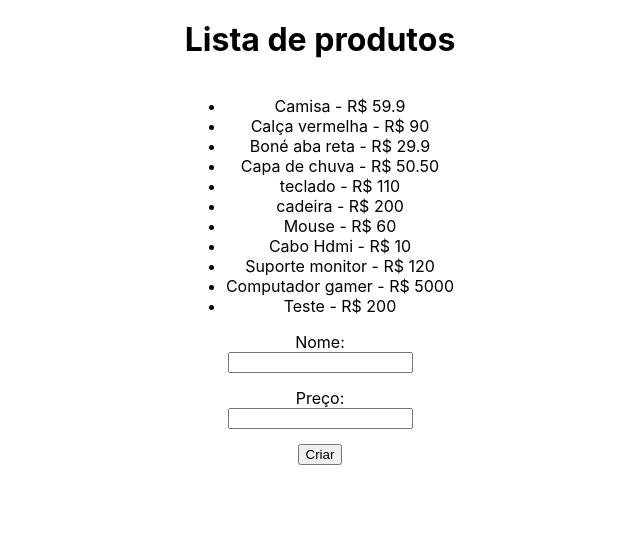
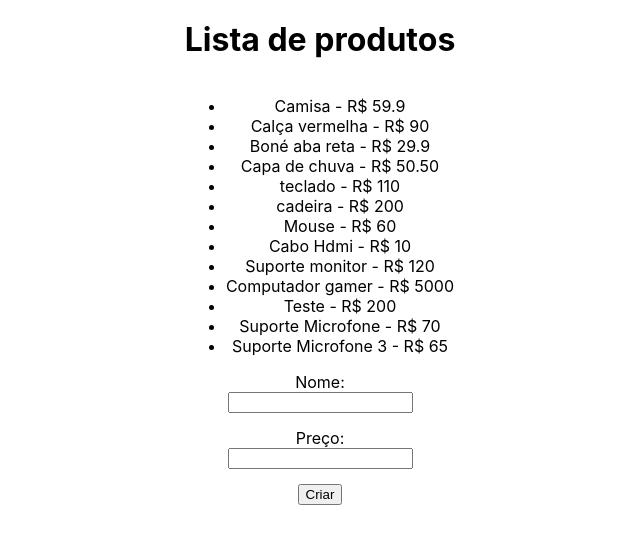
Before and after one commit to Thiago11112000/React-2025-curso-Hora-de-Codar, a React (Vite) app in the folder 6_REO_HTTP/httpreact/: page / in a window 1280 px wide. Shown: the top 544 px of the page, without its empty margins (320-960 px from the left). Built offline with nearby package versions, Linux system fonts and the light colour scheme; data requests are answered from the project's data file.

Commit message:
Loading no Post

```diff
--- a/6_REO_HTTP/httpreact/data/db.json
+++ b/6_REO_HTTP/httpreact/data/db.json
@@ -54,6 +54,16 @@
       "id": "17a0",
       "name": "Teste",
       "price": "200"
+    },
+    {
+      "id": "38b8",
+      "name": "Suporte Microfone",
+      "price": "70"
+    },
+    {
+      "id": "52db",
+      "name": "Suporte Microfone 3",
+      "price": "65"
     }
   ]
 }
--- a/6_REO_HTTP/httpreact/src/App.jsx
+++ b/6_REO_HTTP/httpreact/src/App.jsx
@@ -63,7 +63,9 @@ function App() {
               onChange={(e) => setPrice(e.target.value)}
             />
           </label>
-          <input type="submit" value="Criar" />
+          {/* 7 -State de loading no post  */}
+          {loading && <input type="submit" disabled value="Aguarde" />}
+          {!loading && <input type="submit" value="Criar" />}
         </form>
       </div>
     </div>
```
